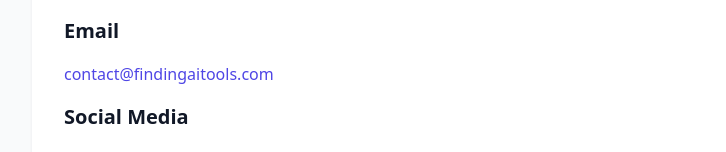
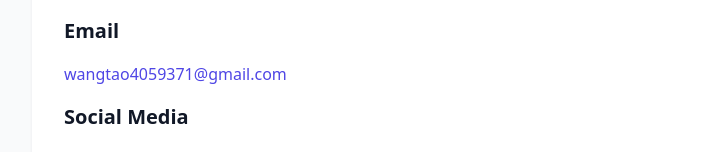
Before and after one commit to wangtao4059371/finding-ai-tools, a Next.js app in the folder nextjs-app/: page /contact in a window 1280 px wide. Shown: the part 253-405 px from the top of the page, without its empty margins (241-967 px from the left). Built offline with nearby package versions, Linux system fonts and the light colour scheme.

Commit message:
更新联系邮箱

```diff
--- a/nextjs-app/pages/contact.js
+++ b/nextjs-app/pages/contact.js
@@ -13,7 +13,7 @@
         <div className="bg-white dark:bg-gray-800 rounded-xl p-8 shadow-sm border border-gray-100 dark:border-gray-700 space-y-4 text-gray-700 dark:text-gray-300 leading-relaxed">
           <p>We'd love to hear from you. Whether you have a suggestion for a new AI tool to add, found incorrect information, or have a business inquiry, please reach out.</p>
           <h2 className="text-xl font-bold text-gray-900 dark:text-gray-100 mt-6">Email</h2>
-          <p><a href="mailto:contact@findingaitools.com" className="text-indigo-600 hover:underline">contact@findingaitools.com</a></p>
+          <p><a href="mailto:wangtao4059371@gmail.com" className="text-indigo-600 hover:underline">wangtao4059371@gmail.com</a></p>
           <h2 className="text-xl font-bold text-gray-900 dark:text-gray-100 mt-6">Social Media</h2>
           <p>Follow us for the latest AI tool updates and news.</p>
         </div>
--- a/nextjs-app/pages/privacy-policy.js
+++ b/nextjs-app/pages/privacy-policy.js
@@ -33,7 +33,7 @@
           <p>We may update this privacy policy from time to time. Changes will be posted on this page with an updated revision date.</p>
 
           <h2 className="text-xl font-bold text-gray-900 dark:text-gray-100 mt-6">7. Contact</h2>
-          <p>If you have any questions about this privacy policy, please contact us at <a href="mailto:contact@findingaitools.com" className="text-indigo-600 hover:underline">contact@findingaitools.com</a>.</p>
+          <p>If you have any questions about this privacy policy, please contact us at <a href="mailto:wangtao4059371@gmail.com" className="text-indigo-600 hover:underline">wangtao4059371@gmail.com</a>.</p>
         </div>
       </main>
     </div>
--- a/nextjs-app/pages/terms.js
+++ b/nextjs-app/pages/terms.js
@@ -35,7 +35,7 @@
           <p>We reserve the right to modify these terms at any time. Continued use of the website after changes constitutes acceptance of the new terms.</p>
 
           <h2 className="text-xl font-bold text-gray-900 dark:text-gray-100 mt-6">8. Contact</h2>
-          <p>For questions about these terms, contact <a href="mailto:contact@findingaitools.com" className="text-indigo-600 hover:underline">contact@findingaitools.com</a>.</p>
+          <p>For questions about these terms, contact <a href="mailto:wangtao4059371@gmail.com" className="text-indigo-600 hover:underline">wangtao4059371@gmail.com</a>.</p>
         </div>
       </main>
     </div>
```
